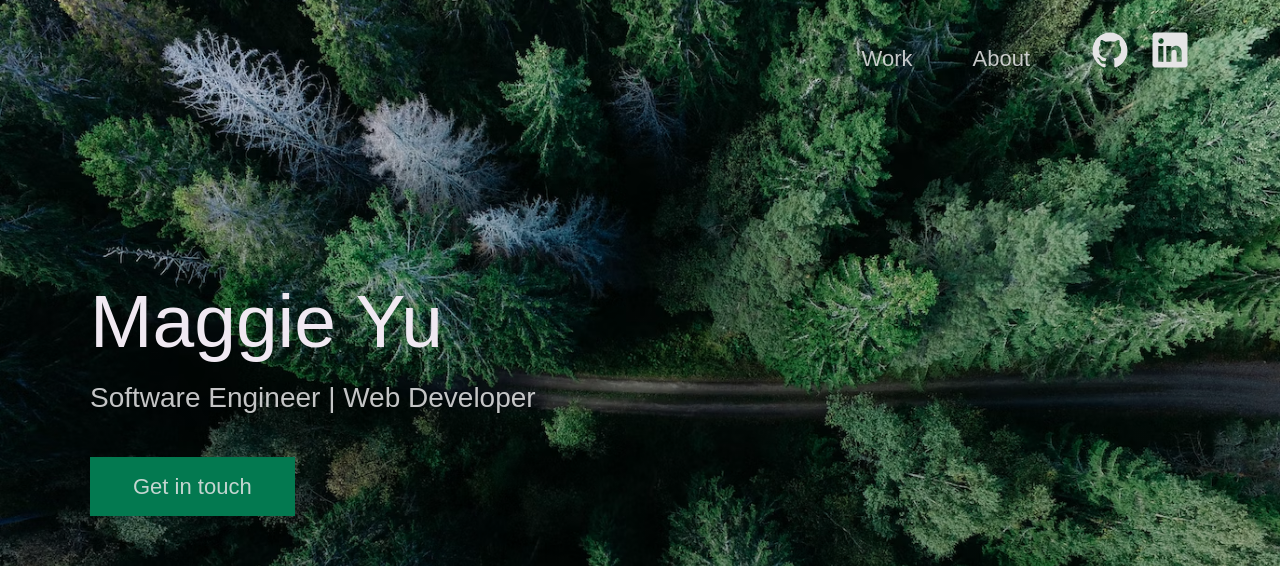
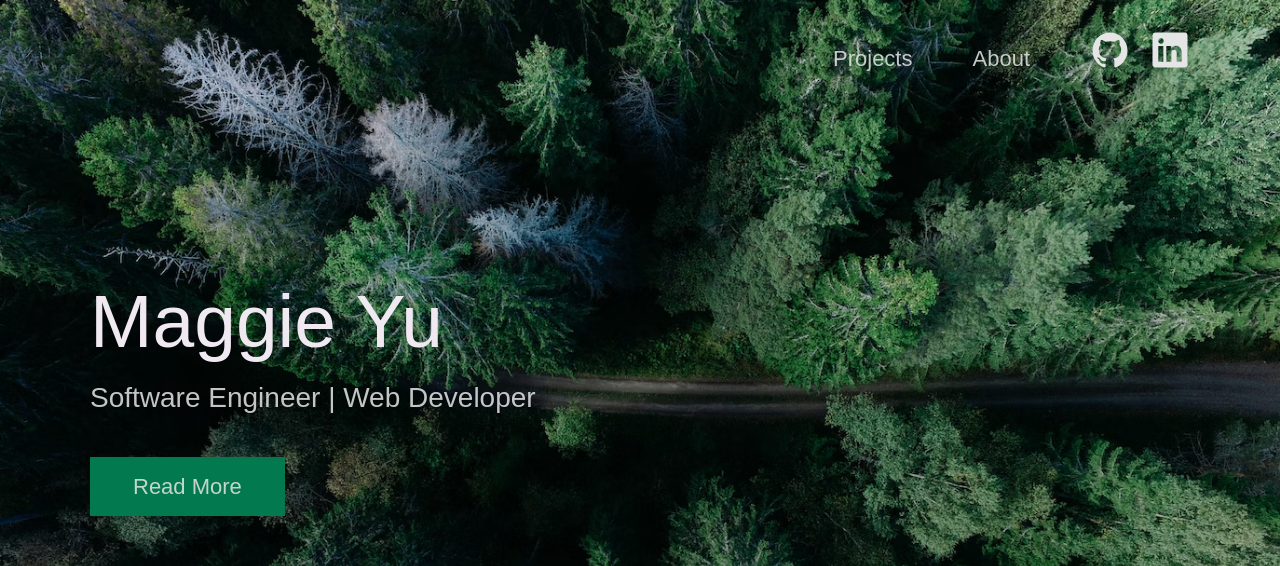
Before and after one commit to qingge-yu/portfolio, a plain HTML site: page index.html in a window 1280 px wide. Shown: the top 566 px of the page. Drawn offline with Linux system fonts and the light colour scheme; a web font is replaced by a local one.

Commit message:
fixes links

```diff
--- a/index.html
+++ b/index.html
@@ -16,7 +16,7 @@
             <nav class="nav" role="navigation">
                 <ul class="nav__items">
                     <li class="nav__item">
-                        <a href="#work" class="nav__link">Work</a>
+                        <a href="#work" class="nav__link">Projects</a>
                     </li>
                     <li class="nav__item">
                         <a href="#about" class="nav__link">About</a>
@@ -41,7 +41,7 @@
                     <span>Maggie Yu</span>
                 </h1>
                 <p>Software Engineer | Web Developer</p>
-                <a href="#contact" class="btn btn--green">Get in touch</a>
+                <a href="#about" class="btn btn--green">Read More</a>
             </div>
         </div>
     </header>
```
